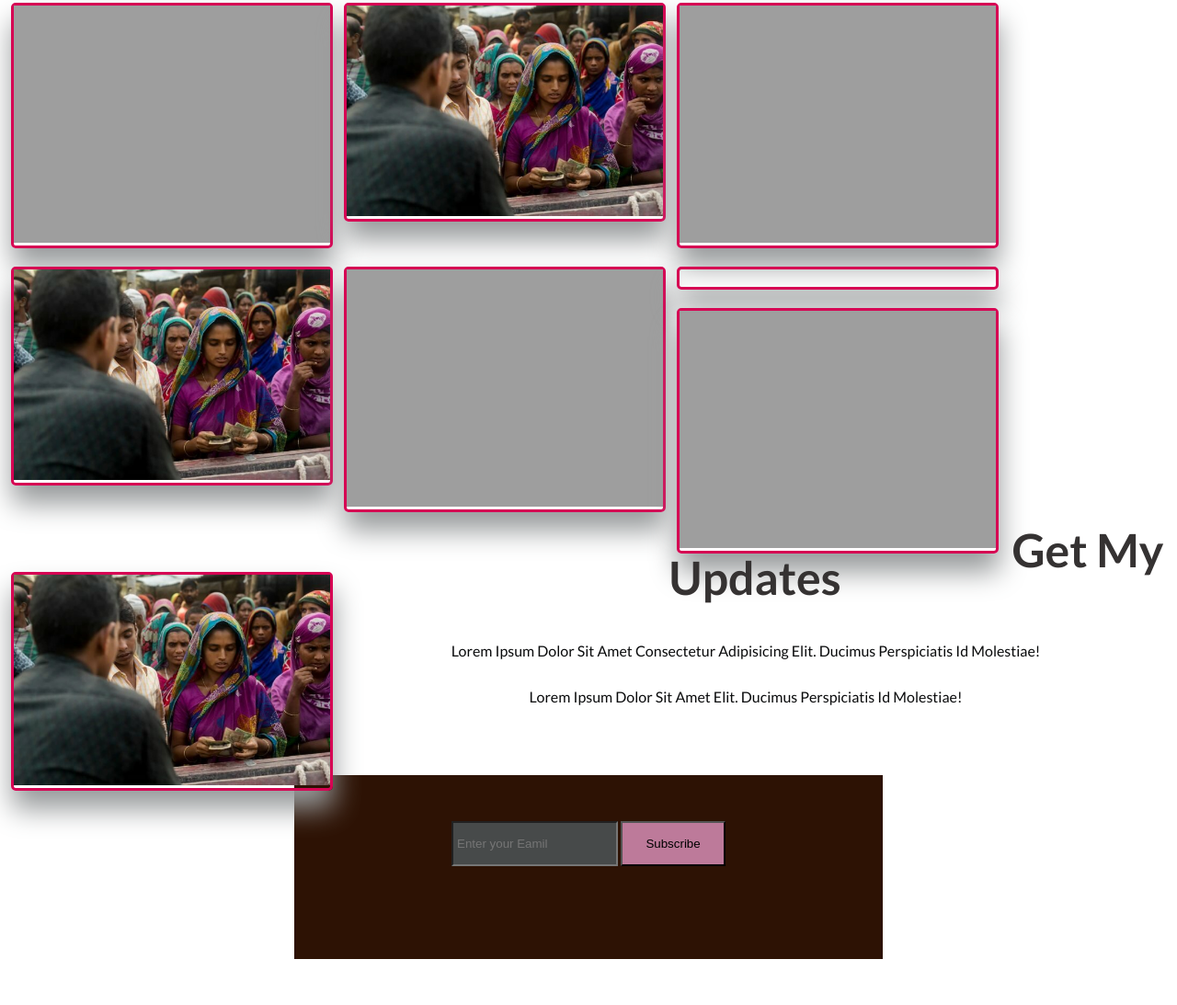
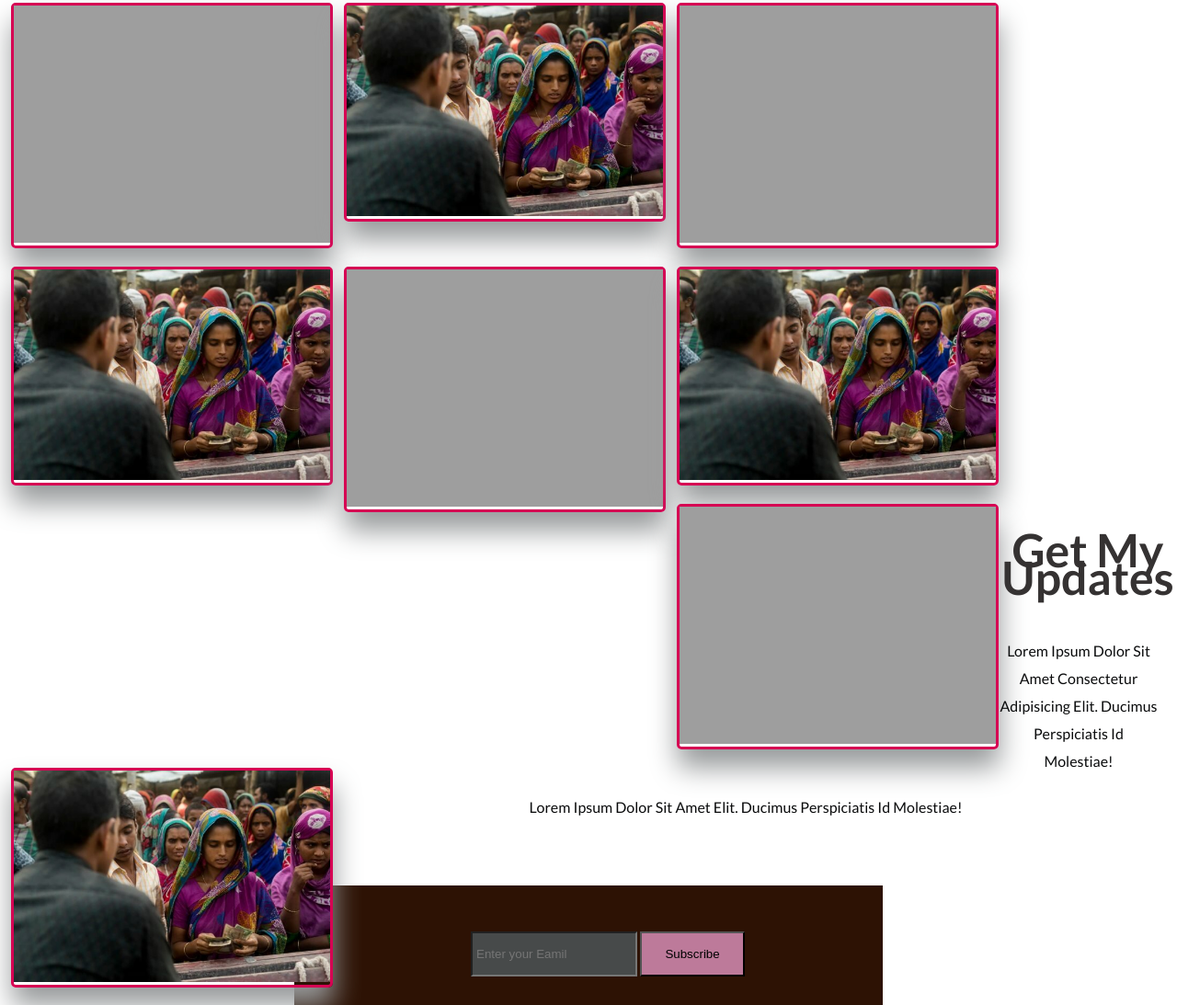
Before and after one commit to Rasel91/my-first-assinment, a plain HTML site: page index.html in a window 1280 px wide. Shown: the part 2143-3236 px from the top of the page at 92% size. Drawn offline with Linux system fonts and the light colour scheme; the site is published under a folder, as on GitHub Pages, so addresses that start at the root find nothing.

Commit message:
/ minius

```diff
--- a/index.html
+++ b/index.html
@@ -120,7 +120,7 @@
         </div>
 
         <div class="image_gallery">
-            <img src="/images/donation1.jpg" alt="">
+            <img src="images/donation1.jpg" alt="">
         </div>
         <div class="image_gallery">
             <img src="images/donation3.jpg" alt="">
```
